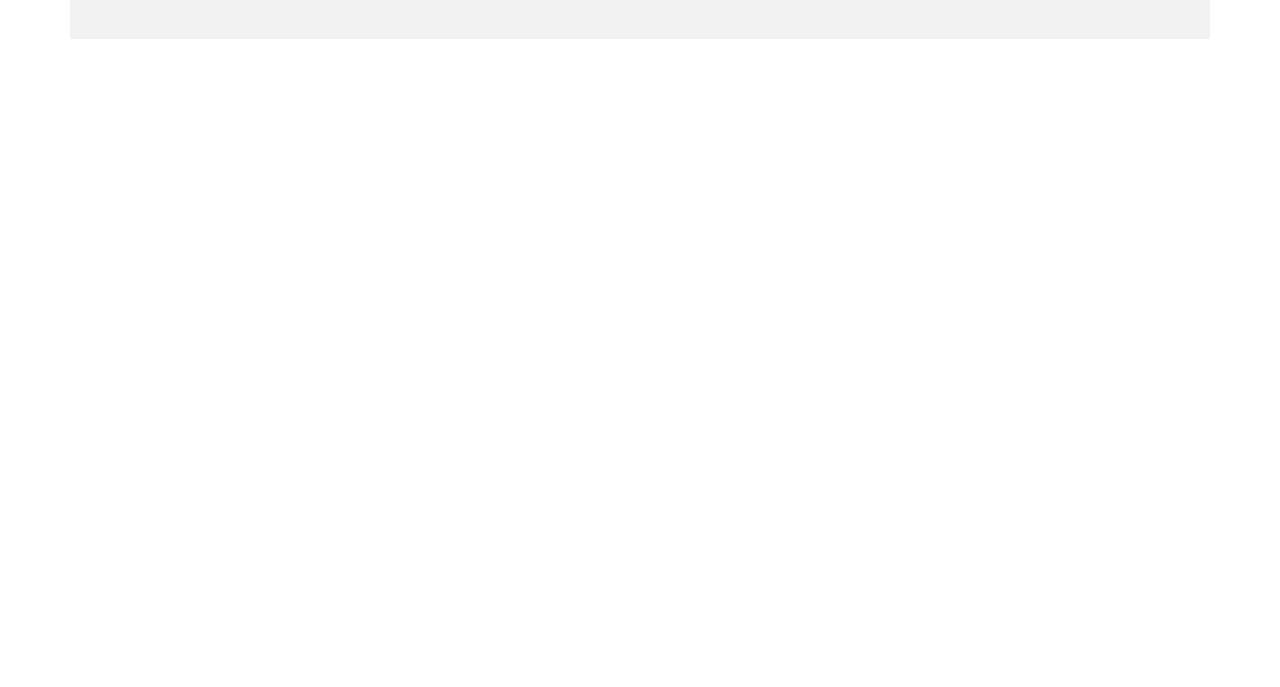
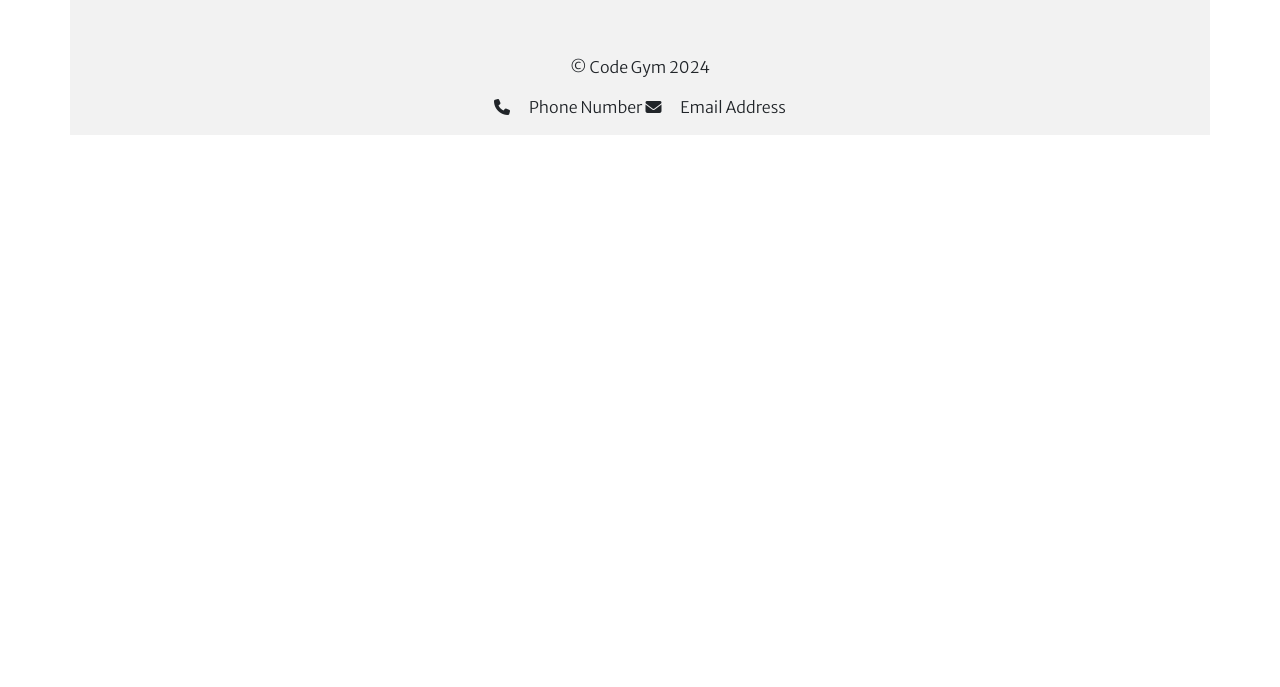
Before and after one commit to jandejager10/CodeInstProj1_resubmission, a plain HTML site: page gallery.html in a window 1280 px wide. Shown: the part 113-800 px from the top of the page. Drawn offline with nearby package versions, Linux system fonts and the light colour scheme.

Commit message:
Update gallery.html - copy in footer from index page

```diff
--- a/gallery.html
+++ b/gallery.html
@@ -42,3 +42,14 @@
       </div>
     </div>
   </header>
+
+
+
+  <footer class="container text-center py-3">
+    <p>&copy; Code Gym 2024</p>
+    <a href="#"><i class="fas fa-phone"></i> Phone Number</a>
+    <a href="#"><i class="fas fa-envelope"></i> Email Address</a>
+  </footer>
+
+  </body>
+</html>
```
